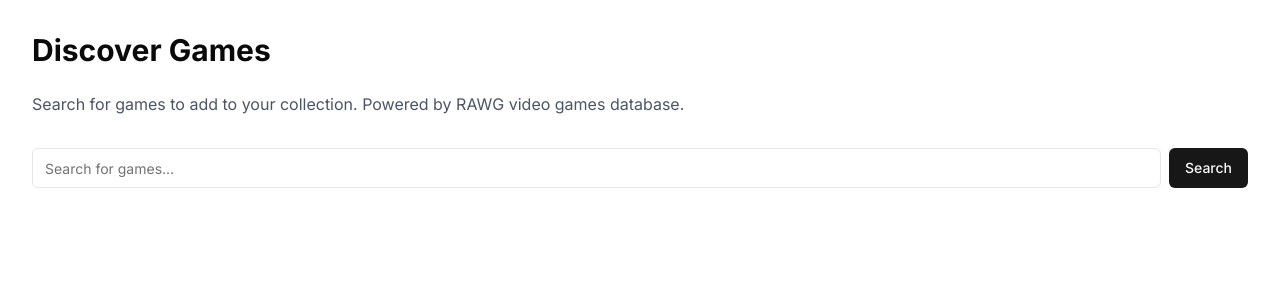
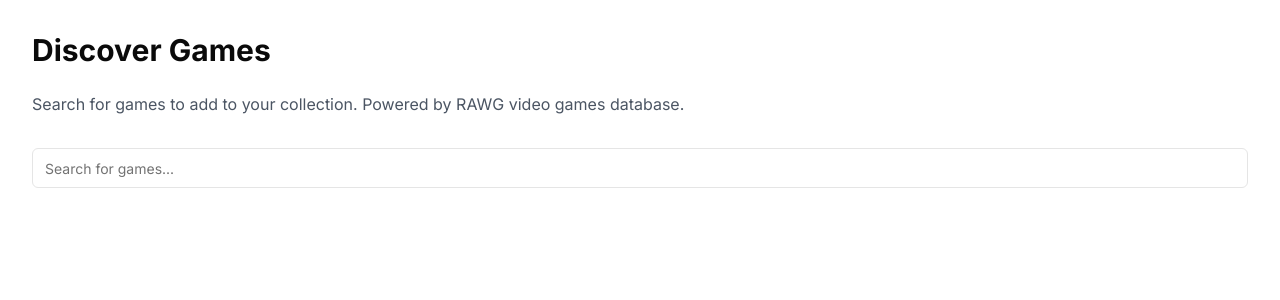
Before and after one commit to danishayman/spudin-game-list, a Next.js app: page /games in a window 1280 px wide. Shown: the top 300 px of the page. Built offline with nearby package versions, Linux system fonts and the light colour scheme.

Commit message:
Implement debounced search functionality in GameSearch component, enhancing performance and user experience. Update loading and error handling states accordingly.

```diff
--- a/components/GameSearch.tsx
+++ b/components/GameSearch.tsx
@@ -1,6 +1,6 @@
 'use client';
 
-import { useState } from 'react';
+import { useState, useEffect, useRef } from 'react';
 import { useRouter } from 'next/navigation';
 import { Input } from './ui/input';
 import { Button } from './ui/button';
@@ -14,12 +14,22 @@ export function GameSearch() {
   const [results, setResults] = useState<RawgGame[]>([]);
   const [isLoading, setIsLoading] = useState(false);
   const [error, setError] = useState<string | null>(null);
+  const searchTimeoutRef = useRef<NodeJS.Timeout | null>(null);
 
-  const handleSearch = async (e: React.FormEvent) => {
-    e.preventDefault();
+  // Debounced search function
+  useEffect(() => {
+    if (!query.trim()) {
+      setResults([]);
+      return;
+    }
 
-    if (!query.trim()) return;
+    // Clear previous timeout
+    if (searchTimeoutRef.current) {
+      clearTimeout(searchTimeoutRef.current);
+    }
 
+    // Set new timeout for debounced search
+    searchTimeoutRef.current = setTimeout(async () => {
       setIsLoading(true);
       setError(null);
 
@@ -32,7 +42,15 @@ export function GameSearch() {
       } finally {
         setIsLoading(false);
       }
+    }, 500);
+
+    // Cleanup function
+    return () => {
+      if (searchTimeoutRef.current) {
+        clearTimeout(searchTimeoutRef.current);
+      }
     };
+  }, [query]);
 
   const handleGameClick = (gameId: number) => {
     router.push(`/games/details?id=${gameId}`);
@@ -40,7 +58,7 @@ export function GameSearch() {
 
   return (
     <div className="space-y-6">
-      <form onSubmit={handleSearch} className="flex gap-2">
+      <div className="flex gap-2">
         <Input
           type="text"
           placeholder="Search for games..."
@@ -48,10 +66,13 @@ export function GameSearch() {
           onChange={(e) => setQuery(e.target.value)}
           className="flex-1"
         />
-        <Button type="submit" disabled={isLoading}>
-          {isLoading ? 'Searching...' : 'Search'}
-        </Button>
-      </form>
+      </div>
+
+      {isLoading && (
+        <div className="p-4 text-center text-gray-500">
+          Searching...
+        </div>
+      )}
 
       {error && (
         <div className="p-4 bg-red-50 text-red-500 rounded-md">
```
Lines whose indentation alone changed are shown as unchanged.
